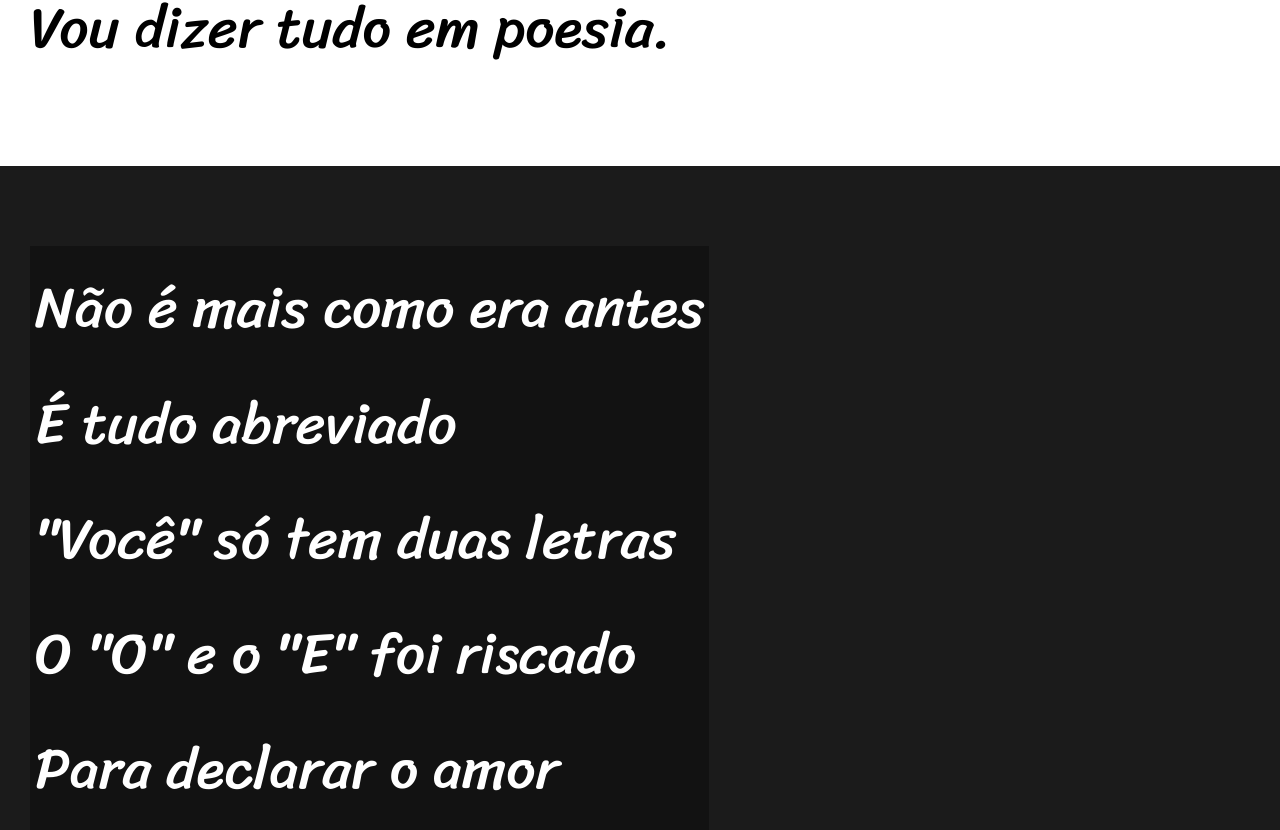
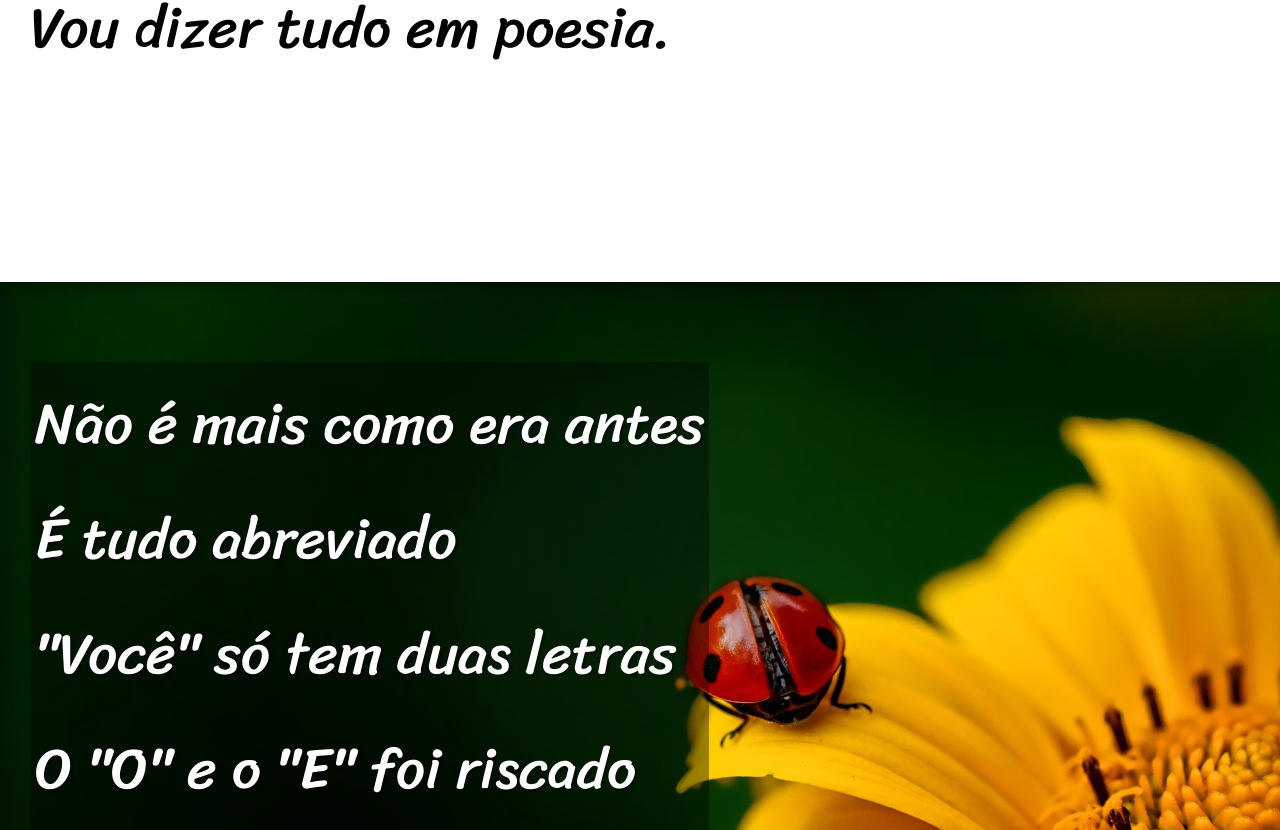
Before and after one commit to andre92kruger/curso-programacao, a plain HTML site: page cursoemvideo-html-css/modulo-03/Ex02-cordel/index.html in a window 1280 px wide. Shown: the part 1110-1940 px from the top of the page. Drawn offline with Linux system fonts and the light colour scheme.

Commit message:
Projeto do Zero (Cordel Moderno) Finalizado
ok

```diff
--- a/cursoemvideo-html-css/modulo-03/Ex02-cordel/estilo/style.css
+++ b/cursoemvideo-html-css/modulo-03/Ex02-cordel/estilo/style.css
@@ -1,4 +1,4 @@
-@charset "UTF-8"
+@charset "UTF-8";
 
 @import url('https://fonts.googleapis.com/css2?family=Bebas+Neue&family=Passion+One:wght@400;700;900&display=swap');
 
@@ -65,13 +65,30 @@ section.normal {
 section.imagem {
     background-color:rgb(27, 27, 27);
     color: white;
+    box-shadow: inset 6px 6px 13px 0px rgba(0, 0, 0, 0.342);
+    background-size: cover;
+    background-attachment: fixed;
+}
+
+section.imagem > p {
+    background-color: rgba(0, 0, 0, 0.37);
+    padding: 5px;
+    display: inline-block;
+    text-shadow: 2px 2px 3px rgba(0, 0, 0, 0.411);
+}
+
+section > p {
+    padding-bottom: 2em;
+}
+
+section#img01 {
+    background-image: url(/imagens/background001.jpg);
+    background-position: right center;
 
 }
 
-section.imagem > p {
-    background-color: rgba(0, 0, 0, 0.329);
-    padding: 5px;
-    display: inline-block;
+section#img02 {
+    background-image: url(/imagens/background002.jpg);
 }
 
 footer {
--- a/cursoemvideo-html-css/modulo-03/Ex02-cordel/index.html
+++ b/cursoemvideo-html-css/modulo-03/Ex02-cordel/index.html
@@ -27,7 +27,7 @@
     </section>
 
 
-    <section class="imagem">
+    <section class="imagem" id="img01">
         <p>
             Não é mais como era antes <br>
             É tudo abreviado <br>
@@ -63,7 +63,7 @@
     </section>
 
 
-    <section class="imagem">
+    <section class="imagem" id="img02">
         <p>
             Tenho saudade das cartas <br>
             Escritas com a própria mão <br>
```
